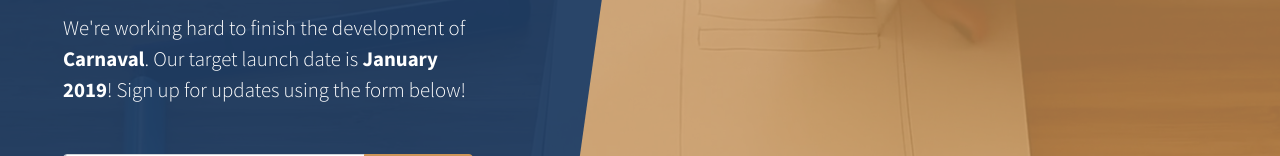
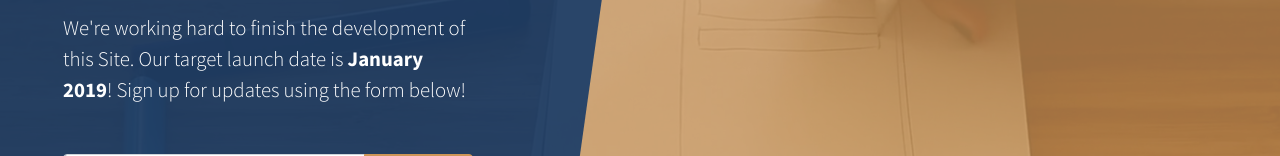
Before and after one commit to asn-carnaval/home, a website: page index.html in a window 1280 px wide. Shown: the part 329-485 px from the top of the page. Drawn offline with Linux system fonts and the light colour scheme.

Commit message:
Update index.html

```diff
--- a/index.html
+++ b/index.html
@@ -34,7 +34,7 @@
           <div class="col-12 my-auto">
             <div class="masthead-content text-white py-5 py-md-0">
               <h1 class="mb-3">Coming Soon!</h1>
-              <p class="mb-5">We're working hard to finish the development of <strong>Carnaval</strong>. Our target launch date is
+              <p class="mb-5">We're working hard to finish the development of this Site. Our target launch date is
                 <strong>January 2019</strong>! Sign up for updates using the form below!</p>
               <div class="input-group input-group-newsletter">
                 <input type="email" class="form-control" placeholder="Enter email..." aria-label="Enter email..." aria-describedby="basic-addon">
```
